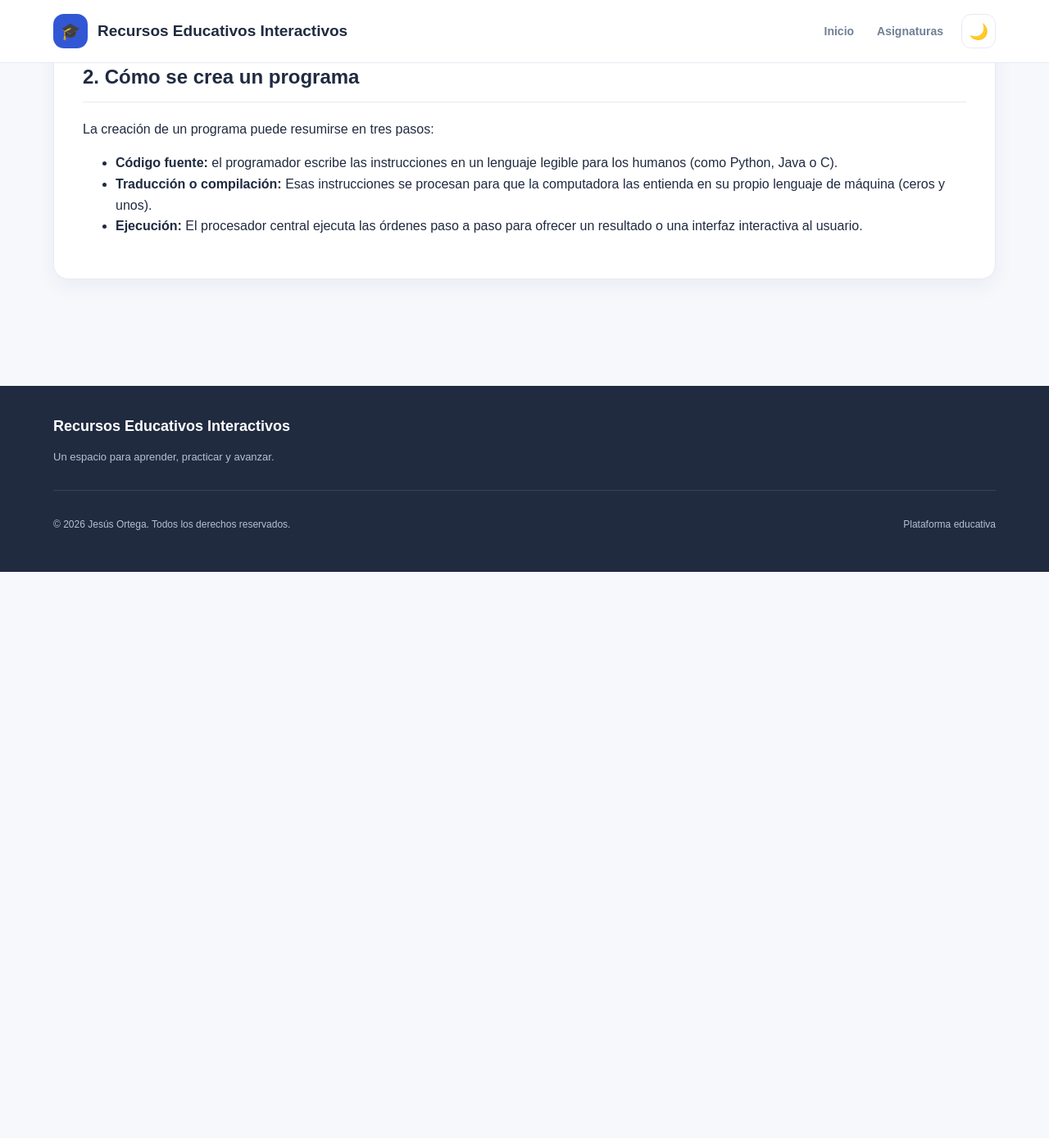
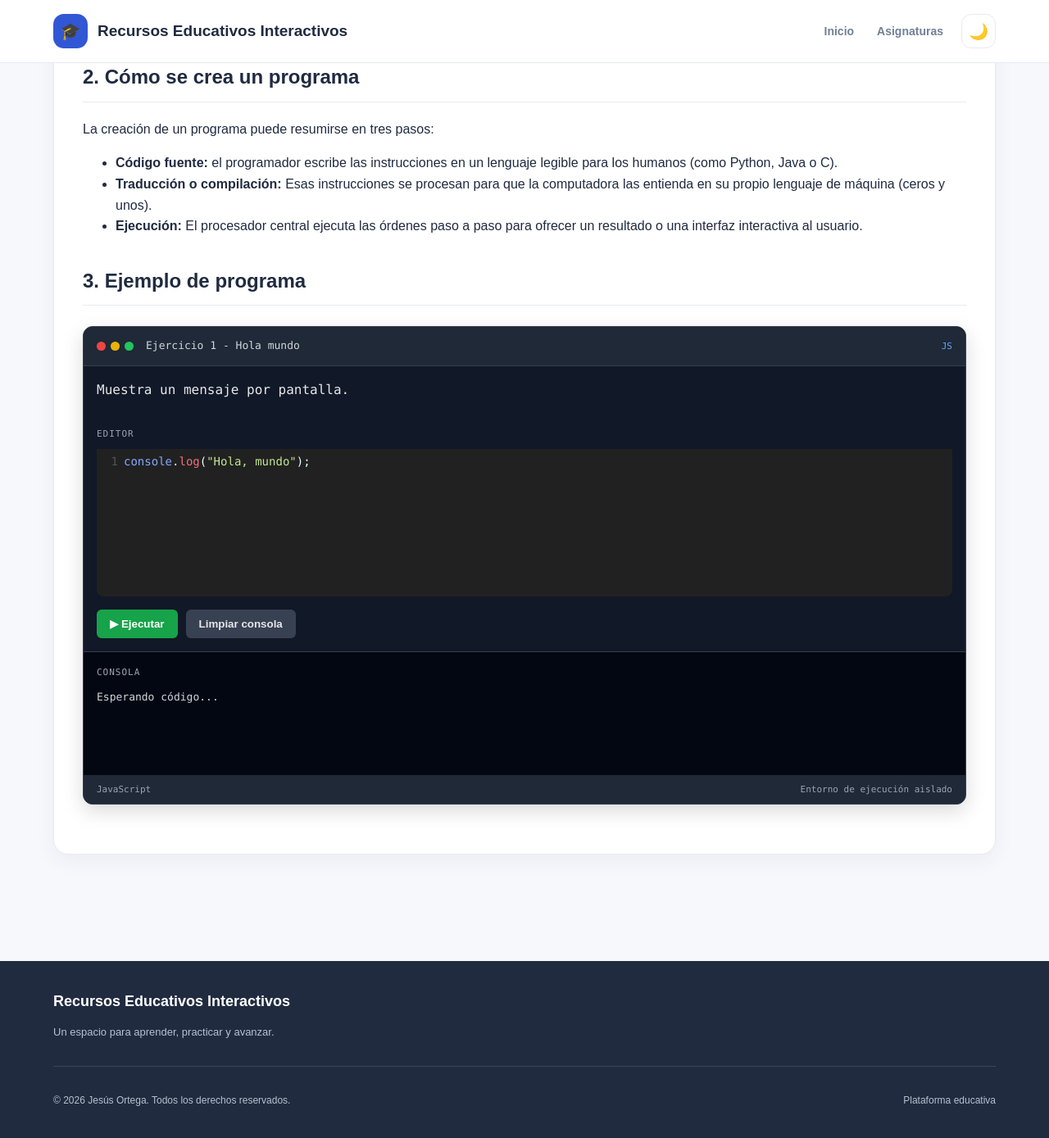
Before and after one commit to jesusortegamiguel-pixel/jesusortegamiguel-pixel.github.io, a Jekyll site: the page built from _unidades/programacion/unidad-1.md, in a window 1280 px wide and 1400 px high, scrolled down 896 px. Shown: the top 1389 px of the window at 82% size. Built offline with Jekyll 4.4.1, drawn with Linux system fonts in a browser that asks for light colours; before the commit the page ends 1594 px from its top, so only the background shows below that.

Commit message:
Added console editor

```diff
--- /dev/null
+++ b/_includes/consola-js.html
@@ -0,0 +1,44 @@
+
+{% assign codigo_inicial = include.codigo | default: 'console.log("¡Hola, mundo!");' %}
+{% assign titulo = include.titulo | default: "JavaScript Console" %}
+
+<div class="js-console" data-js-console>
+    <div class="js-console-header">
+        <div class="js-console-lights">
+            <span></span><span></span><span></span>
+        </div>
+        <span class="js-console-title">{{ titulo }}</span>
+        <span class="js-console-language">JS</span>
+    </div>
+
+    {% if include.descripcion %}
+    <div class="js-console-description">
+        {{ include.descripcion }}
+    </div>
+    {% endif %}
+
+    <div class="js-console-editor">
+        <div class="js-console-label">EDITOR</div>
+        <textarea class="js-console-code" spellcheck="false" autocapitalize="off" autocomplete="off"
+            aria-label="Editor de código JavaScript">{{ codigo_inicial | escape }}</textarea>
+    </div>
+
+    <div class="js-console-actions">
+        <button type="button" class="js-console-run" disabled>
+            ▶ Ejecutar
+        </button>
+        <button type="button" class="js-console-clear">
+            Limpiar consola
+        </button>
+    </div>
+
+    <div class="js-console-output-area">
+        <div class="js-console-label">CONSOLA</div>
+        <pre class="js-console-output" aria-live="polite">Esperando código...</pre>
+    </div>
+
+    <div class="js-console-footer">
+        <span>JavaScript</span>
+        <span>Entorno de ejecución aislado</span>
+    </div>
+</div>
--- a/_layouts/default.html
+++ b/_layouts/default.html
@@ -33,6 +33,12 @@
 
     <!-- Estilos de ejercicios -->
     <link rel="stylesheet" href="{{ '/assets/css/quiz.css' | relative_url }}">
+    <link rel="stylesheet" href="{{ '/assets/css/consola-js.css' | relative_url }}">
+
+    <link rel="stylesheet" href="https://cdnjs.cloudflare.com/ajax/libs/codemirror/5.65.16/codemirror.min.css">
+    <link rel="stylesheet"
+        href="https://cdnjs.cloudflare.com/ajax/libs/codemirror/5.65.16/theme/material-darker.min.css">
+
 
     <!-- Aplicar el tema antes de mostrar la página -->
     <script>
@@ -63,6 +69,12 @@
     <!-- Sistema de temas -->
     <script src="{{ '/assets/js/theme.js' | relative_url }}" defer></script>
 
+    <script src="https://cdnjs.cloudflare.com/ajax/libs/codemirror/5.65.16/codemirror.min.js"></script>
+    <script src="https://cdnjs.cloudflare.com/ajax/libs/codemirror/5.65.16/mode/javascript/javascript.min.js"></script>
+    <script src="{{ '/assets/js/editor-js.js' | relative_url }}" defer></script>
+    <script src="{{ '/assets/js/consola-js.js' | relative_url }}" defer></script>
+
+
 </body>
 
 </html>
--- a/_unidades/programacion/unidad-1.md
+++ b/_unidades/programacion/unidad-1.md
@@ -23,3 +23,10 @@ La creación de un programa puede resumirse en tres pasos:
 - **Código fuente:** el programador escribe las instrucciones en un lenguaje legible para los humanos (como Python, Java o C).
 - **Traducción o compilación:** Esas instrucciones se procesan para que la computadora las entienda en su propio lenguaje de máquina (ceros y unos).
 - **Ejecución:**  El procesador central ejecuta las órdenes paso a paso para ofrecer un resultado o una interfaz interactiva al usuario.
+
+## 3. Ejemplo de programa
+{% include consola-js.html
+   titulo="Ejercicio 1 - Hola mundo"
+   descripcion="Muestra un mensaje por pantalla."
+   codigo='console.log("Hola, mundo");'
+%}
--- /dev/null
+++ b/assets/css/consola-js.css
@@ -0,0 +1,229 @@
+
+.js-console {
+  background: #111827;
+  color: #e5e7eb;
+  border: 1px solid #374151;
+  border-radius: 12px;
+  overflow: hidden;
+  margin: 25px 0;
+  font-family: Consolas, Monaco, monospace;
+  box-shadow: 0 8px 25px rgba(0,0,0,.15);
+}
+
+.js-console-header {
+  display: flex;
+  align-items: center;
+  gap: 15px;
+  padding: 13px 16px;
+  background: #1f2937;
+  border-bottom: 1px solid #374151;
+}
+
+.js-console-lights {
+  display: flex;
+  gap: 6px;
+}
+
+.js-console-lights span {
+  width: 11px;
+  height: 11px;
+  border-radius: 50%;
+  background: #ef4444;
+}
+
+.js-console-lights span:nth-child(2) {
+  background: #eab308;
+}
+
+.js-console-lights span:nth-child(3) {
+  background: #22c55e;
+}
+
+.js-console-title {
+  font-size: 13px;
+  color: #d1d5db;
+}
+
+.js-console-language {
+  margin-left: auto;
+  font-size: 11px;
+  color: #60a5fa;
+}
+
+.js-console-description,
+.js-console-editor,
+.js-console-output-area {
+  padding: 16px;
+}
+
+.js-console-label {
+  color: #9ca3af;
+  font-size: 11px;
+  letter-spacing: 1px;
+  margin-bottom: 10px;
+}
+
+.js-console-code {
+  display: block;
+  box-sizing: border-box;
+  width: 100%;
+  min-height: 230px;
+  resize: vertical;
+  padding: 15px;
+  border: 1px solid #374151;
+  border-radius: 7px;
+  outline: none;
+  background: #030712;
+  color: #a7f3d0;
+  font: 14px/1.7 Consolas, Monaco, monospace;
+  tab-size: 2;
+}
+
+.js-console-code:focus {
+  border-color: #3b82f6;
+}
+
+.js-console-actions {
+  display: flex;
+  flex-wrap: wrap;
+  gap: 10px;
+  padding: 0 16px 16px;
+}
+
+.js-console-actions button {
+  border: 0;
+  border-radius: 6px;
+  padding: 10px 16px;
+  cursor: pointer;
+  font-weight: 600;
+}
+
+.js-console-run {
+  background: #16a34a;
+  color: white;
+}
+
+.js-console-run:hover {
+  background: #15803d;
+}
+
+.js-console-run:disabled {
+  opacity: .5;
+  cursor: wait;
+}
+
+.js-console-clear {
+  background: #374151;
+  color: #e5e7eb;
+}
+
+.js-console-clear:hover {
+  background: #4b5563;
+}
+
+.js-console-output-area {
+  background: #030712;
+  border-top: 1px solid #374151;
+}
+
+.js-console-output {
+  min-height: 90px;
+  max-height: 300px;
+  overflow: auto;
+  white-space: pre-wrap;
+  overflow-wrap: anywhere;
+  color: #d1d5db;
+  font: 13px/1.7 Consolas, Monaco, monospace;
+  margin: 0;
+}
+
+.js-console-output .output-error {
+  color: #f87171;
+}
+
+.js-console-output .output-warn {
+  color: #fbbf24;
+}
+
+.js-console-output .output-success {
+  color: #4ade80;
+}
+
+.js-console-footer {
+  display: flex;
+  justify-content: space-between;
+  gap: 10px;
+  padding: 9px 16px;
+  background: #1f2937;
+  color: #9ca3af;
+  font-size: 11px;
+}
+
+@media (max-width: 600px) {
+  .js-console-code {
+    min-height: 190px;
+    font-size: 12px;
+  }
+
+  .js-console-footer {
+    flex-direction: column;
+  }
+}
+
+/* Editor CodeMirror */
+.js-console .CodeMirror {
+  min-height: 180px;
+  height: auto;
+  max-height: 450px;
+  font-family: "Fira Code", Consolas, monospace;
+  font-size: 14px;
+  line-height: 1.6;
+  border-radius: 0 0 8px 8px;
+  text-align: left;
+}
+
+/* Colores del código JavaScript */
+.js-console .CodeMirror .cm-keyword {
+  color: #c792ea;
+}
+
+.js-console .CodeMirror .cm-variable {
+  color: #82aaff;
+}
+
+.js-console .CodeMirror .cm-def {
+  color: #ffcb6b;
+}
+
+.js-console .CodeMirror .cm-string {
+  color: #c3e88d;
+}
+
+.js-console .CodeMirror .cm-number {
+  color: #f78c6c;
+}
+
+.js-console .CodeMirror .cm-comment {
+  color: #676e95;
+  font-style: italic;
+}
+
+.js-console .CodeMirror .cm-operator {
+  color: #89ddff;
+}
+
+.js-console .CodeMirror .cm-property {
+  color: #f07178;
+}
+
+.js-console .CodeMirror .cm-atom {
+  color: #ff5370;
+}
+
+.js-console .CodeMirror-gutters {
+  border-right: 1px solid #303744;
+}
+
+.js-console .CodeMirror-linenumber {
+  color: #697386;
+}
--- /dev/null
+++ b/assets/js/consola-js.js
@@ -0,0 +1,157 @@
+
+document.addEventListener("DOMContentLoaded", function () {
+
+  document.querySelectorAll("[data-js-console]").forEach(function (consoleBox) {
+
+    const editor = consoleBox.querySelector(".js-console-code");
+    const output = consoleBox.querySelector(".js-console-output");
+    const runButton = consoleBox.querySelector(".js-console-run");
+    const clearButton = consoleBox.querySelector(".js-console-clear");
+
+    let ready = false;
+
+    function writeOutput(message, type = "") {
+      const line = document.createElement("div");
+      if (type) line.className = "output-" + type;
+      line.textContent = message;
+      output.appendChild(line);
+      output.scrollTop = output.scrollHeight;
+    }
+
+    function formatValue(value) {
+      if (typeof value === "string") return value;
+      if (value instanceof Error) return value.toString();
+
+      try {
+        const result = JSON.stringify(value);
+        return result === undefined ? String(value) : result;
+      } catch {
+        return String(value);
+      }
+    }
+
+    // Entorno JavaScript aislado
+    const frame = document.createElement("iframe");
+
+    frame.setAttribute("sandbox", "allow-scripts");
+    frame.setAttribute("title", "Entorno de ejecución JavaScript");
+    frame.style.display = "none";
+
+    frame.srcdoc = `
+      <!DOCTYPE html>
+      <html>
+      <head><meta charset="UTF-8"></head>
+      <body>
+      <script>
+        function send(type, value) {
+          parent.postMessage({
+            jsConsole: true,
+            type: type,
+            value: value
+          }, "*");
+        }
+
+        function format(value) {
+          if (typeof value === "string") return value;
+
+          try {
+            const result = JSON.stringify(value);
+            return result === undefined ? String(value) : result;
+          } catch {
+            return String(value);
+          }
+        }
+
+        const outputConsole = {
+          log: (...args) => send("log", args.map(format).join(" ")),
+          info: (...args) => send("log", args.map(format).join(" ")),
+          warn: (...args) => send("warn", args.map(format).join(" ")),
+          error: (...args) => send("error", args.map(format).join(" ")),
+          clear: () => send("clear", "")
+        };
+
+        window.addEventListener("message", async function(event) {
+          if (event.source !== parent) return;
+          if (!event.data || event.data.type !== "run") return;
+
+          try {
+            const AsyncFunction =
+              Object.getPrototypeOf(async function() {}).constructor;
+
+            const execute = new AsyncFunction(
+              "console",
+              '"use strict";\\n' + event.data.code
+            );
+
+            await execute(outputConsole);
+
+            send("done", "Ejecución finalizada");
+          } catch (error) {
+            send("error", error.name + ": " + error.message);
+          }
+        });
+      <\/script>
+      </body>
+      </html>
+    `;
+
+    document.body.appendChild(frame);
+
+    frame.addEventListener("load", function () {
+      ready = true;
+      runButton.disabled = false;
+    });
+
+    // Recibir resultados
+    function receiveMessage(event) {
+      if (event.source !== frame.contentWindow) return;
+
+      const data = event.data;
+
+      if (!data || data.jsConsole !== true) return;
+
+      if (data.type === "clear") {
+        output.replaceChildren();
+      }
+
+      if (data.type === "log") {
+        writeOutput(data.value);
+      }
+
+      if (data.type === "warn") {
+        writeOutput("⚠ " + data.value, "warn");
+      }
+
+      if (data.type === "error") {
+        writeOutput("✖ " + data.value, "error");
+      }
+
+      if (data.type === "done") {
+        writeOutput("✓ " + data.value, "success");
+      }
+    }
+
+    window.addEventListener("message", receiveMessage);
+
+    // Ejecutar código
+    runButton.addEventListener("click", function () {
+      if (!ready) return;
+
+      output.replaceChildren();
+      writeOutput("> Ejecutando JavaScript...");
+
+      frame.contentWindow.postMessage({
+        type: "run",
+        code: editor.value
+      }, "*");
+    });
+
+    // Limpiar consola
+    clearButton.addEventListener("click", function () {
+      output.replaceChildren();
+      writeOutput("Consola limpia.");
+    });
+
+  });
+
+});
--- /dev/null
+++ b/assets/js/editor-js.js
@@ -0,0 +1,49 @@
+
+document.addEventListener("DOMContentLoaded", function () {
+  const textareas = document.querySelectorAll(
+    "[data-js-console] .js-console-code"
+  );
+
+  textareas.forEach(function (textarea) {
+    if (textarea.dataset.editorInitialized === "true") return;
+
+    const editor = CodeMirror.fromTextArea(textarea, {
+      mode: "javascript",
+      theme: "material-darker",
+      lineNumbers: true,
+      indentUnit: 2,
+      tabSize: 2,
+      indentWithTabs: false,
+      lineWrapping: true,
+      matchBrackets: true,
+      autoCloseBrackets: true,
+      extraKeys: {
+        "Ctrl-Enter": function (cm) {
+          cm.save();
+          const button = cm.getTextArea()
+            .closest("[data-js-console]")
+            .querySelector(".js-console-run");
+
+          if (button && !button.disabled) button.click();
+        }
+      }
+    });
+
+    textarea.dataset.editorInitialized = "true";
+
+    // Mantener actualizado el textarea original.
+    editor.on("change", function () {
+      editor.save();
+    });
+
+    // Guardar el código antes de ejecutar.
+    const consoleElement = textarea.closest("[data-js-console]");
+    const runButton = consoleElement.querySelector(".js-console-run");
+
+    if (runButton) {
+      runButton.addEventListener("click", function () {
+        editor.save();
+      }, true);
+    }
+  });
+});
```
Also changed, not shown: 9 other files.
